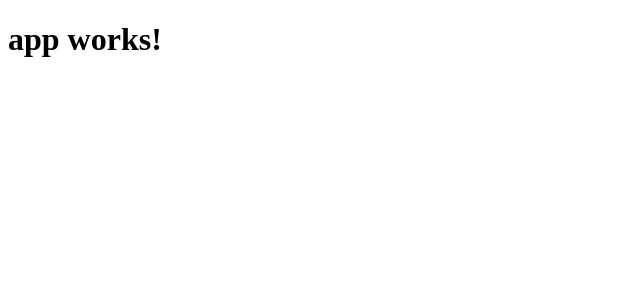
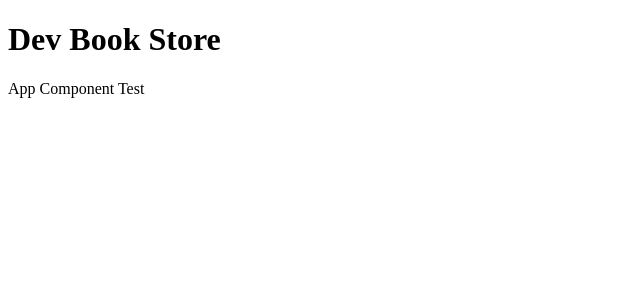
Before and after one commit to reza-id/ng-books, an Angular app: page / in a window 1280 px wide. Shown: the top 300 px of the page, without its empty margins (0-640 px from the left). Built offline with nearby package versions, Linux system fonts and the light colour scheme.

Commit message:
Exploring Component

```diff
--- a/src/app/app.component.ts
+++ b/src/app/app.component.ts
@@ -1,10 +1,12 @@
 import { Component } from '@angular/core';
 
 @Component({
-  selector: 'app-root',
-  templateUrl: './app.component.html',
-  styleUrls: ['./app.component.css']
+  selector: 'bs-app',
+  template: `
+  <h1>{{appTitle}}</h1>
+  <div>App Component Test</div>
+  `
 })
 export class AppComponent {
-  title = 'app works!';
+  appTitle = 'Dev Book Store';
 }
--- a/src/index.html
+++ b/src/index.html
@@ -9,6 +9,6 @@
   <link rel="icon" type="image/x-icon" href="favicon.ico">
 </head>
 <body>
-  <app-root>Loading...</app-root>
+  <bs-app>Loading...</bs-app>
 </body>
 </html>
```
